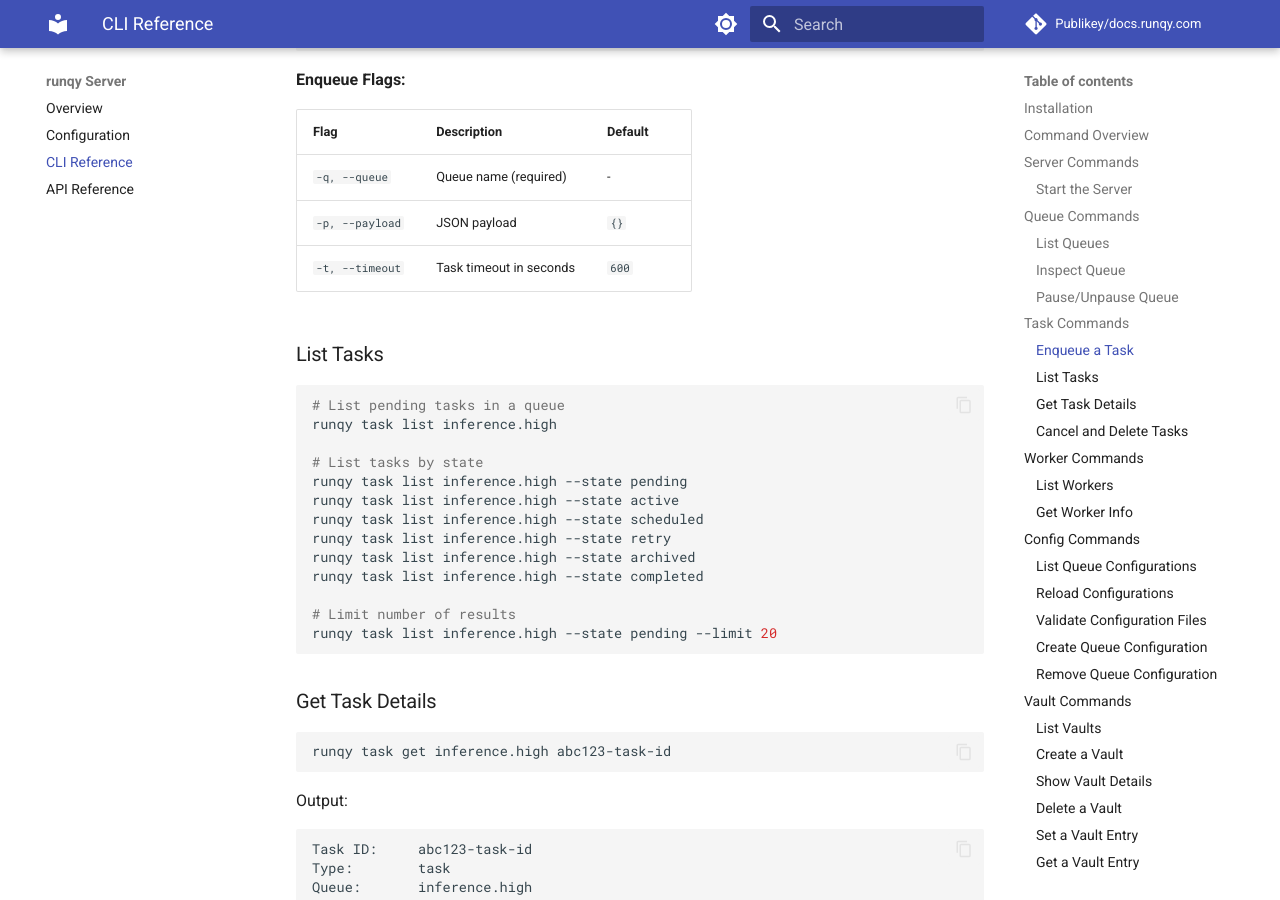
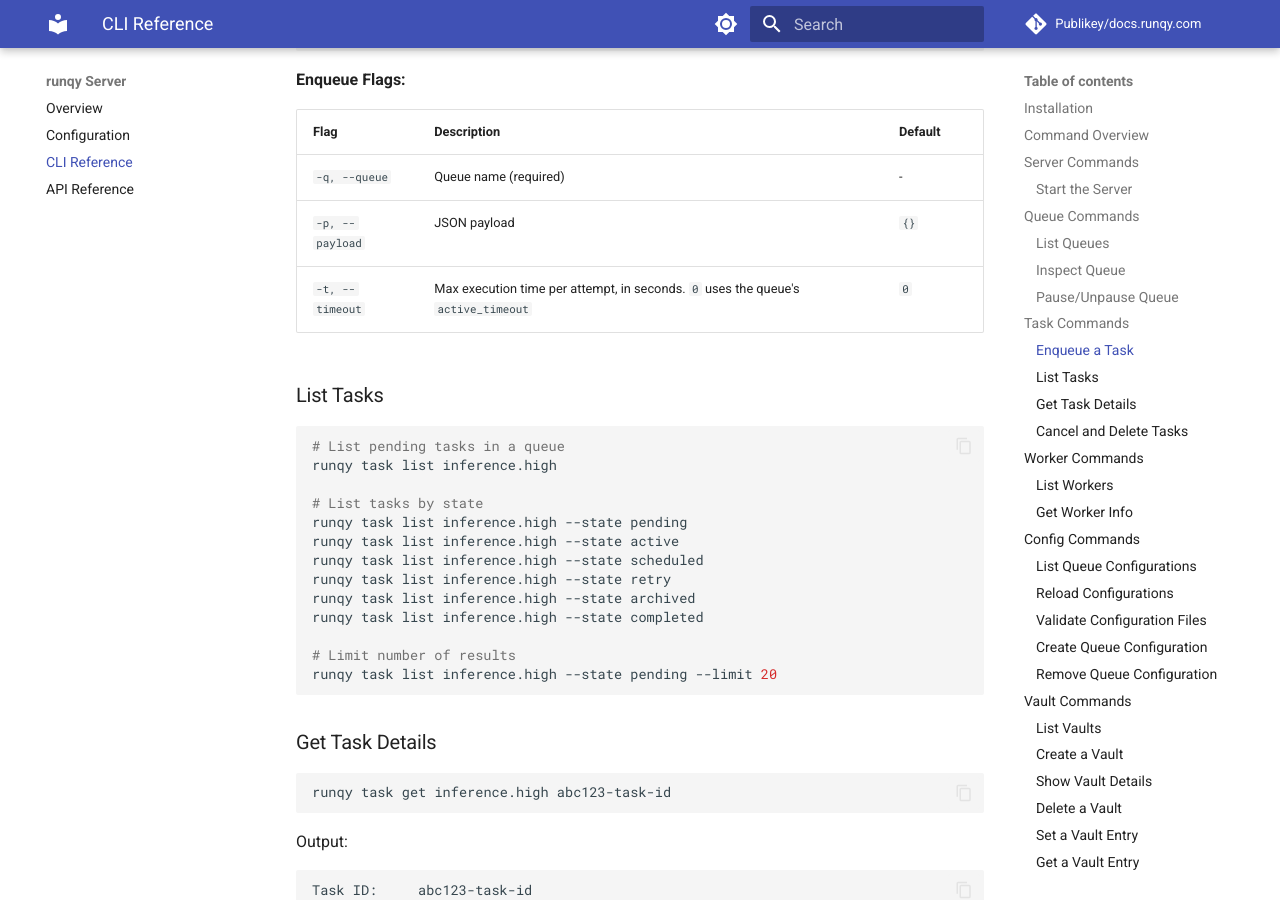
Before and after one commit to Publikey/docs.runqy.com, an MkDocs documentation site: the page built from docs/server/cli.md, in a window 1280 px wide and 900 px high, scrolled down 3028 px. Built offline with MkDocs 1.6.1 and Material for MkDocs 9.7.7, drawn with Linux system fonts in a browser that asks for light colours; comment, search, counter and statistics services are not loaded.

Commit message:
docs: task enqueue --timeout defaults to the queue's active_timeout
Co-Authored-By: Claude Opus 5.5 <noreply@anthropic.com>

```diff
--- a/docs/server/cli.md
+++ b/docs/server/cli.md
@@ -120,7 +120,7 @@ runqy task enqueue -q inference.high -p '{"data":"value"}' --timeout 300
 |------|-------------|---------|
 | `-q, --queue` | Queue name (required) | - |
 | `-p, --payload` | JSON payload | `{}` |
-| `-t, --timeout` | Task timeout in seconds | `600` |
+| `-t, --timeout` | Max execution time per attempt, in seconds. `0` uses the queue's `active_timeout` | `0` |
 
 ### List Tasks
 
```
